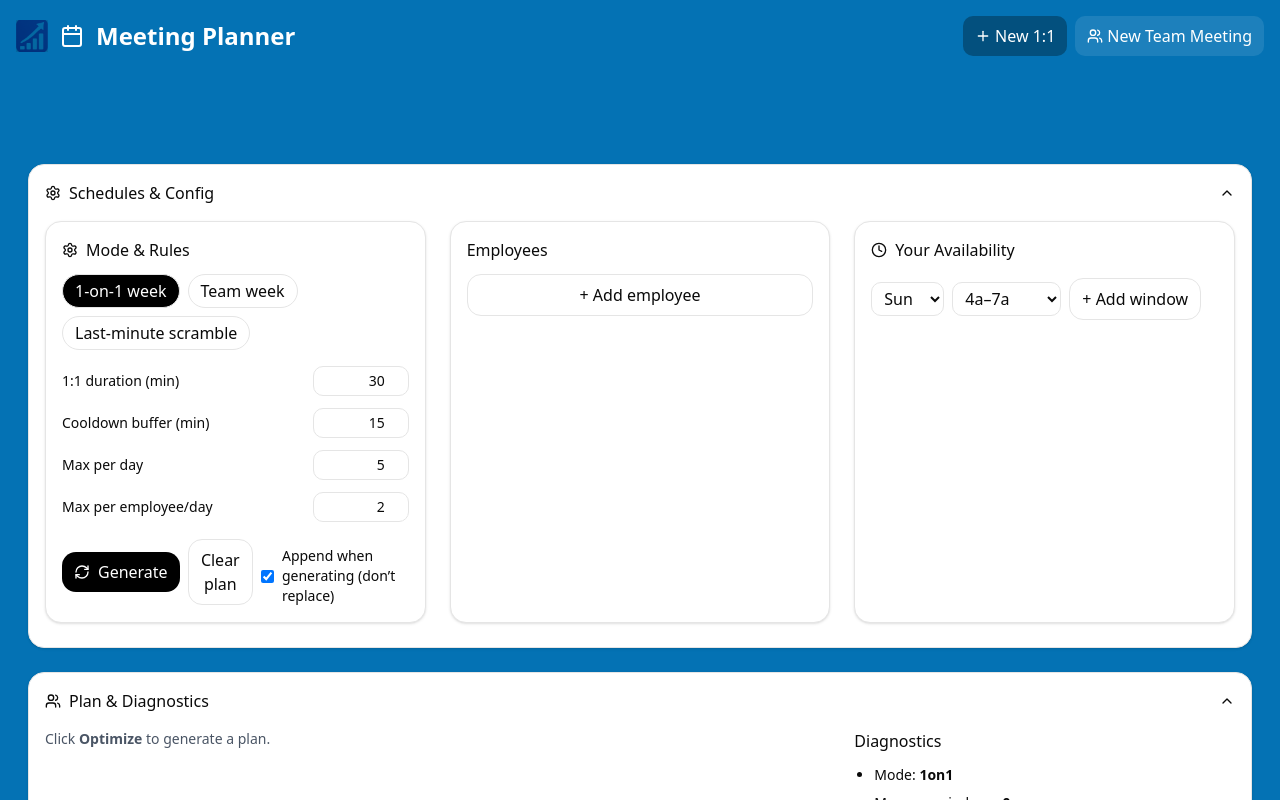
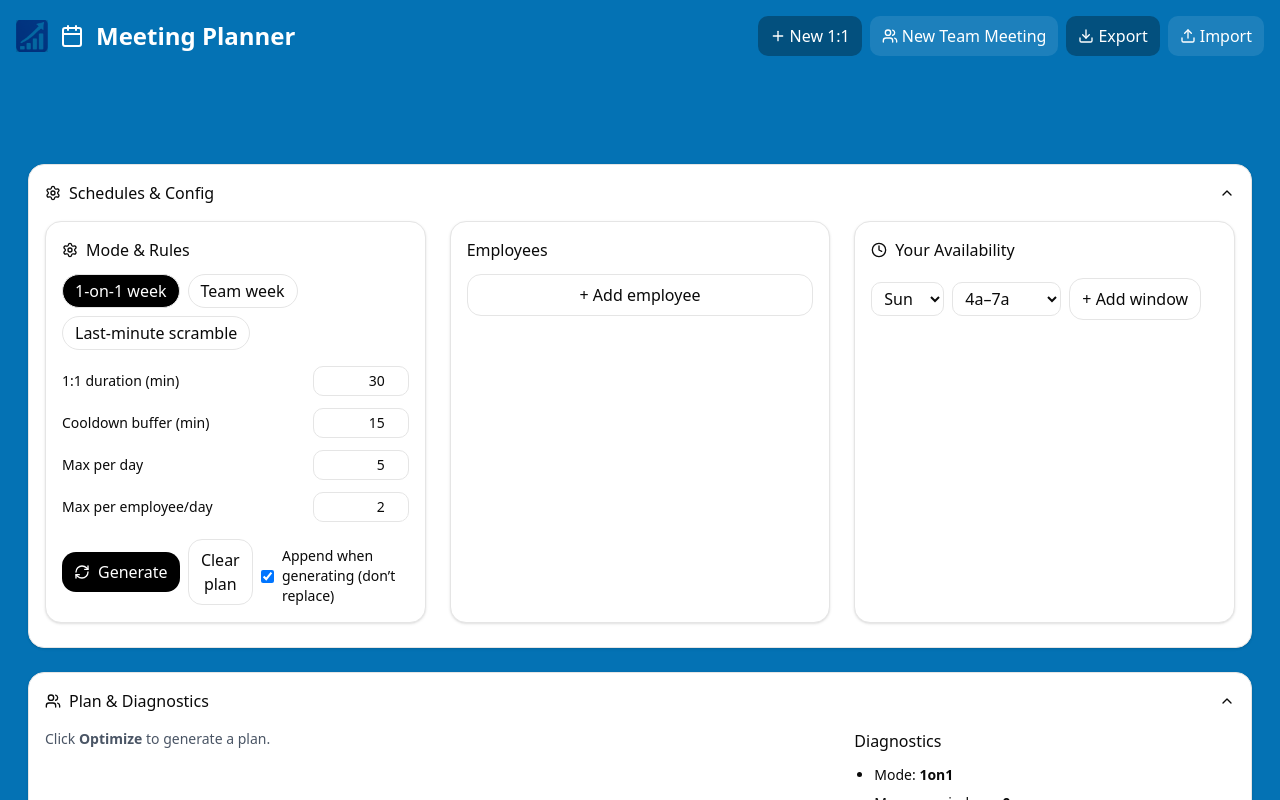
Before and after one commit to BobBjorklund/ManagePro_Team_Scheduler, a Next.js app: page / in a window 1280 px wide. Shown: the top 800 px of the page. Built offline with nearby package versions, Linux system fonts and the light colour scheme.

Commit message:
import export team/plan

```diff
--- a/src/app/page.tsx
+++ b/src/app/page.tsx
@@ -8,7 +8,7 @@ import {
   Users,
   Settings,
 } from "lucide-react";
-
+import { ImportExport } from "../components/ImportExport";
 import {
   Employee,
   OneOnOne,
@@ -829,6 +829,35 @@ export default function OvernightWeeklyPlanner() {
               <Users className="w-4 h-4" />
               <span className="hidden sm:inline">New Team Meeting</span>
             </button>
+            <ImportExport
+              getState={() => ({
+                employees,
+                managerWindows,
+                meetingMeta,
+                settings: {
+                  mode,
+                  slotMinutes,
+                  bufferMinutes,
+                  maxPerDay,
+                  sessionMinutes,
+                  targetConversations,
+                },
+                plan,
+              })}
+              onImport={(s) => {
+                setEmployees(s.employees ?? []);
+                setManagerWindows(s.managerWindows ?? []);
+                setMeetingMeta(s.meetingMeta ?? {});
+                setMode(s.settings?.mode ?? "1on1");
+                setSlotMinutes(s.settings?.slotMinutes ?? 30);
+                setBufferMinutes(s.settings?.bufferMinutes ?? 15);
+                setMaxPerDay(s.settings?.maxPerDay ?? 5);
+                setSessionMinutes(s.settings?.sessionMinutes ?? 45);
+                setTargetConversations(s.settings?.targetConversations ?? 1);
+                setPlan(s.plan ?? []);
+                // your existing useEffect will persist this to localStorage automatically
+              }}
+            />
           </>
         }
       />
--- /dev/null
+++ b/src/components/ImportExport.tsx
@@ -0,0 +1,81 @@
+"use client";
+
+import React from "react";
+import { Upload, Download } from "lucide-react";
+import type { SavedState } from "@/lib/types";
+import { serializeExport, downloadJSON, parseImport } from "@/lib/io";
+
+type Props = {
+  getState: () => SavedState;
+  onImport: (state: SavedState) => void;
+  className?: string;
+};
+
+export const ImportExport: React.FC<Props> = ({
+  getState,
+  onImport,
+  className,
+}) => {
+  const fileRef = React.useRef<HTMLInputElement>(null);
+  const [busy, setBusy] = React.useState(false);
+
+  const handleExport = () => {
+    const state = getState();
+    downloadJSON(
+      `planner-export-${new Date().toISOString().replace(/[:.]/g, "-")}.json`,
+      serializeExport(state)
+    );
+  };
+
+  const handleImportClick = () => fileRef.current?.click();
+
+  const handleFileChange: React.ChangeEventHandler<HTMLInputElement> = async (
+    e
+  ) => {
+    const file = e.target.files?.[0];
+    if (!file) return;
+    setBusy(true);
+    try {
+      const text = await file.text();
+      const state = await parseImport(text);
+      onImport(state);
+    } catch (err: any) {
+      alert(`Failed to import: ${err?.message ?? err}`);
+    } finally {
+      setBusy(false);
+      e.target.value = ""; // allow re-selecting same file
+    }
+  };
+
+  return (
+    <div className={`flex items-center gap-2 ${className ?? ""}`}>
+      <button
+        onClick={handleExport}
+        className="px-3 py-2 rounded-lg bg-black/30 hover:bg-black/40 transition flex items-center gap-1 text-white"
+        title="Export team + availability + plan"
+        disabled={busy}
+      >
+        <Download className="w-4 h-4" />
+        <span className="hidden sm:inline">Export</span>
+      </button>
+
+      <button
+        onClick={handleImportClick}
+        className="px-3 py-2 rounded-lg bg-white/10 hover:bg-white/20 transition flex items-center gap-1 text-white"
+        title="Import team + availability + plan"
+        disabled={busy}
+      >
+        <Upload className="w-4 h-4" />
+        <span className="hidden sm:inline">Import</span>
+      </button>
+
+      <input
+        ref={fileRef}
+        type="file"
+        accept="application/json"
+        className="hidden"
+        onChange={handleFileChange}
+      />
+    </div>
+  );
+};
--- /dev/null
+++ b/src/lib/io.ts
@@ -0,0 +1,37 @@
+"use client";
+
+import type { SavedState } from "@/lib/types";
+
+export type ExportBundle = {
+  version: 1;
+  exportedAt: string;
+  data: SavedState;
+};
+
+export function serializeExport(state: SavedState): string {
+  const bundle: ExportBundle = {
+    version: 1,
+    exportedAt: new Date().toISOString(),
+    data: state,
+  };
+  return JSON.stringify(bundle, null, 2);
+}
+
+export function downloadJSON(filename: string, text: string) {
+  const blob = new Blob([text], { type: "application/json" });
+  const url = URL.createObjectURL(blob);
+  const a = document.createElement("a");
+  a.href = url;
+  a.download = filename;
+  a.click();
+  URL.revokeObjectURL(url);
+}
+
+/** Accepts either an ExportBundle or a raw SavedState */
+export async function parseImport(text: string): Promise<SavedState> {
+  const obj = JSON.parse(text);
+  if (obj && typeof obj === "object" && obj.version === 1 && obj.data) {
+    return obj.data as SavedState;
+  }
+  return obj as SavedState;
+}
```
